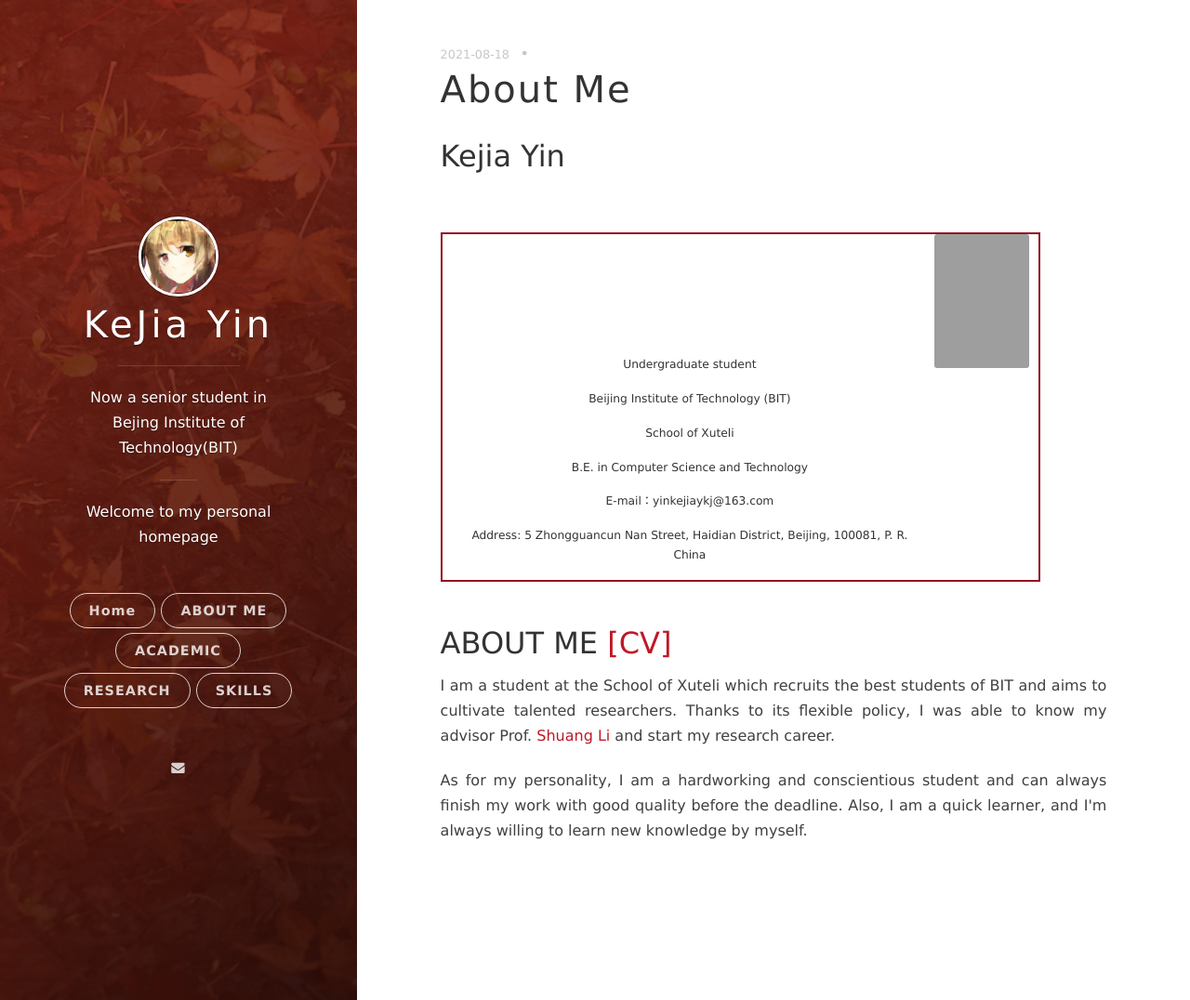
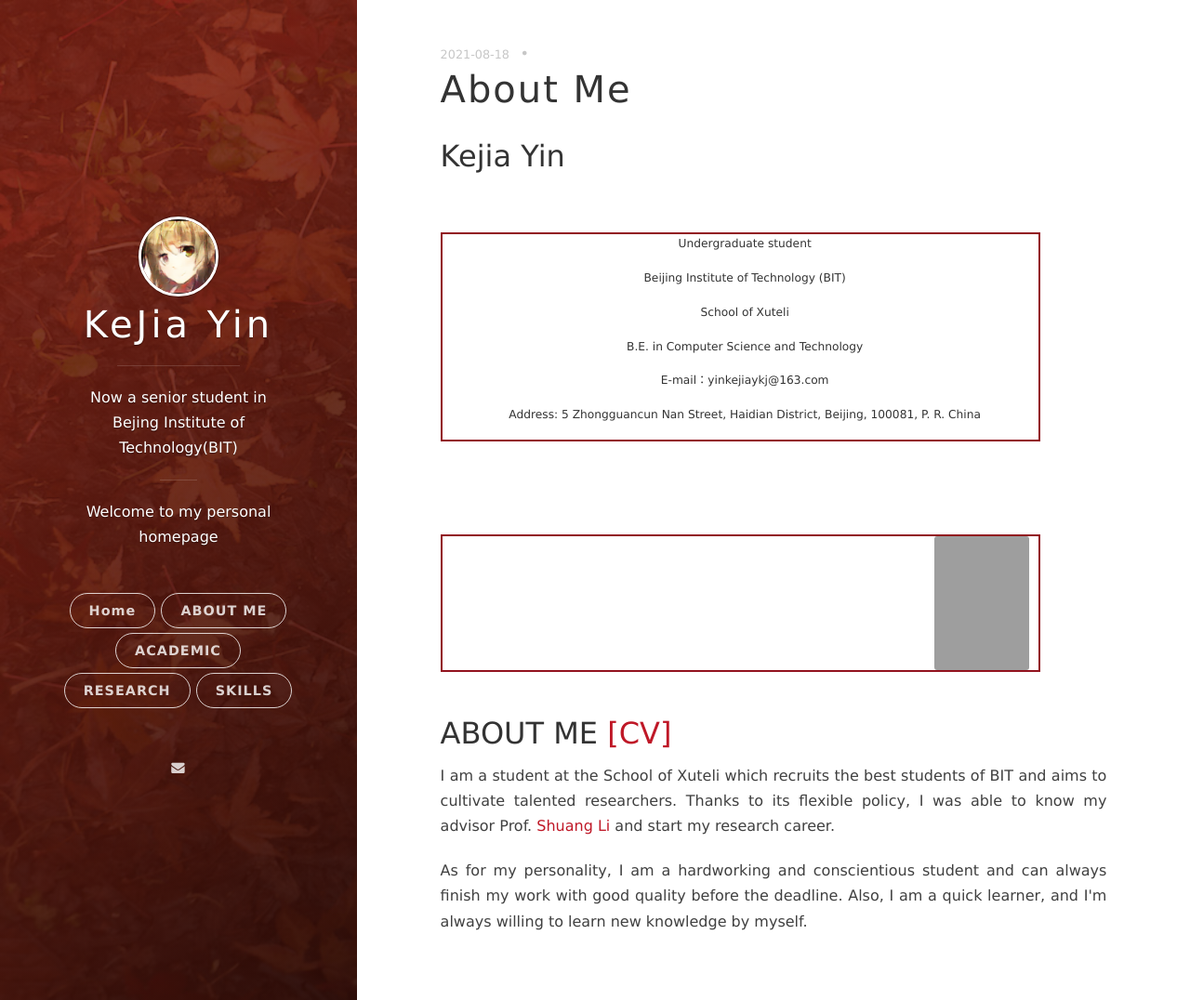
Before and after one commit to yinkejia/yinkejia.github.io, a Jekyll site: the page built from _posts/2021-08-18-ABOUT-ME.markdown, in a window 1280 px wide and 1076 px high. Shown: the whole window at 93% size. Built offline with Jekyll 4.4.1, drawn with Linux system fonts in a browser that asks for light colours; nearby versions of some CDN libraries; grey boxes are pictures that could not be loaded.

Commit message:
Update 2021-08-18-ABOUT-ME.markdown

```diff
--- a/_posts/2021-08-18-ABOUT-ME.markdown
+++ b/_posts/2021-08-18-ABOUT-ME.markdown
@@ -5,9 +5,9 @@ date: 2021-08-18 15:32:24.000000000 +09:00
 ---
 
 ## Kejia Yin
-<table border="0" style="float:left">
+<table border="0" style="float:left" width="75">
   <tr>
-    <td width="75">
+    <td>
       <p><b>Undergraduate student</b></p>
       <p><b>Beijing Institute of Technology (BIT)</b></p>
       <p><b>School of Xuteli</b></p>
@@ -15,10 +15,13 @@ date: 2021-08-18 15:32:24.000000000 +09:00
       <p><b>E-mail：yinkejiaykj@163.com</b></p>
       <p><b>Address: 5 Zhongguancun Nan Street, Haidian District, Beijing, 100081, P. R. China</b></p>
     </td>
-    <td width="25">
-       <img style="float:right" src="https://raw.githubusercontent.com/yinkejia/homepage-of-Kejia-Yin/gh-pages/DSC_0003.JPG" width="102" height="144">
+
+  </tr>
+</table>
+<table border="0" style="float:left" width="25">
+   <td>
+     <img style="float:right" src="https://raw.githubusercontent.com/yinkejia/homepage-of-Kejia-Yin/gh-pages/DSC_0003.JPG" width="102" height="144">
     </td>
-  </tr>
 </table>
 <br>
 ## ABOUT ME <a href="https://raw.githubusercontent.com/yinkejia/homepage-of-Kejia-Yin/gh-pages/CV_Kejia Yin.pdf" target="_blank">[CV]</a>
```
